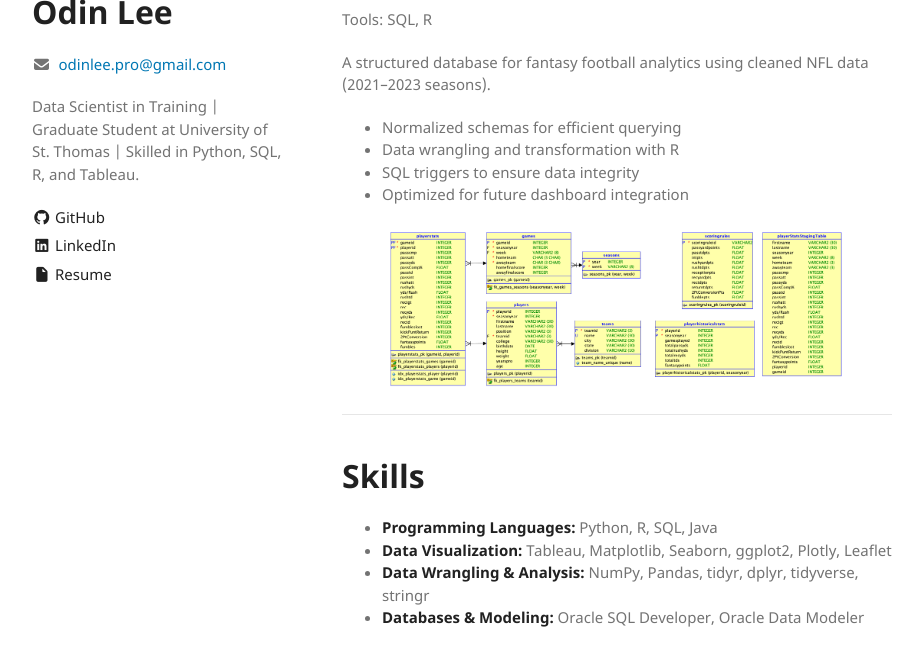
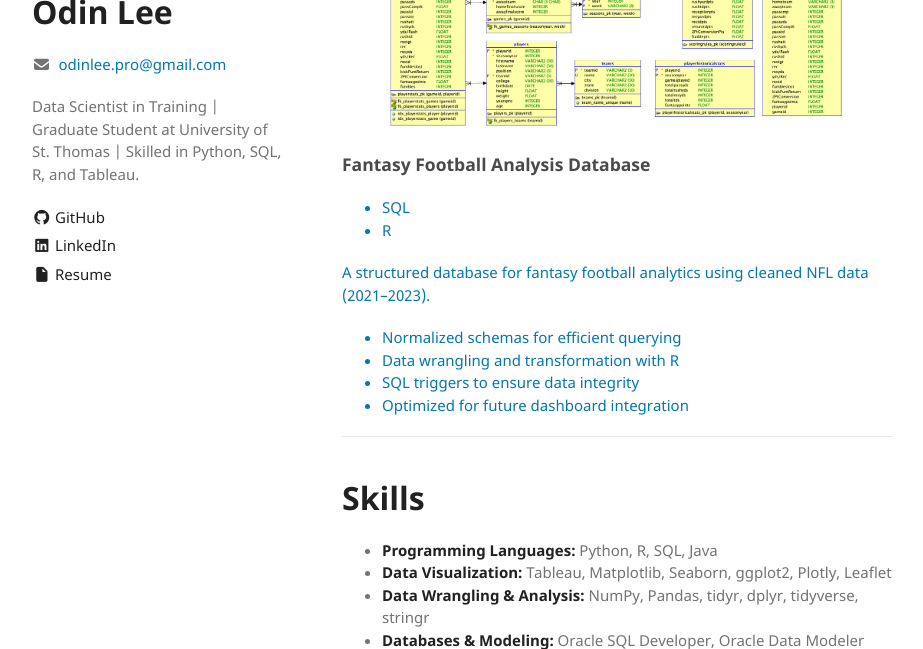
Before and after one commit to OdinLeePro/OdinLeePro.github.io, a Jekyll site: the page built from index.md, in a window 1280 px wide and 900 px high, scrolled down 729 px, cut to the strip 251-900 px from the top of the window. Shown: the whole strip, without its empty margins (178-1101 px from the left). Built offline with Jekyll 4.4.1, drawn with Linux system fonts in a browser that asks for light colours.

Commit message:
Update index.md

```diff
--- a/index.md
+++ b/index.md
@@ -47,31 +47,44 @@ layout: default
   </div>
 </section>
 
-<!--                  -->
-<!-- Projects Section -->
-<!--                  -->
+<!--                 -->
+<!-- Pojects Section -->
+<!--                 -->
 
 <section class="projects">
   <h1>Projects</h1>
+
   <div class="project-grid">
-    <article class="project-card">
-      <header>
-        <h3><a href="https://github.com/OdinLeePro/FantasyFootballAnalysisDB" target="_blank" rel="noopener noreferrer">Fantasy Football Analysis Database</a></h3>
-        <p class="tools">Tools: SQL, R</p>
-      </header>
-      <div class="description">
-        <p>A structured database for fantasy football analytics using cleaned NFL data (2021–2023 seasons).</p>
-        <ul>
+    <!-- Card 1 -->
+    <a class="project-card"
+       href="https://github.com/OdinLeePro/FantasyFootballAnalysisDB"
+       target="_blank" rel="noopener noreferrer"
+       aria-label="Open Fantasy Football Analysis Database on GitHub (opens in a new tab)">
+      <figure class="project-media">
+        <img src="/assets/img/FinalProjectRationalModel.png" alt="Fantasy Football ER Diagram">
+      </figure>
+
+      <div class="project-body">
+        <h3 class="project-title">Fantasy Football Analysis Database</h3>
+
+        <ul class="tool-badges" aria-label="Tools used">
+          <li>SQL</li><li>R</li>
+        </ul>
+
+        <p class="project-summary">
+          A structured database for fantasy football analytics using cleaned NFL data (2021–2023).
+        </p>
+
+        <ul class="project-bullets">
           <li>Normalized schemas for efficient querying</li>
           <li>Data wrangling and transformation with R</li>
           <li>SQL triggers to ensure data integrity</li>
           <li>Optimized for future dashboard integration</li>
         </ul>
       </div>
-      <figure>
-        <img src="/assets/img/FinalProjectRationalModel.png" alt="Fantasy Football ER Diagram" />
-      </figure>
-    </article>
+    </a>
+
+    <!-- Duplicate the <a class="project-card">…</a> block for more projects -->
   </div>
 </section>
 
```
